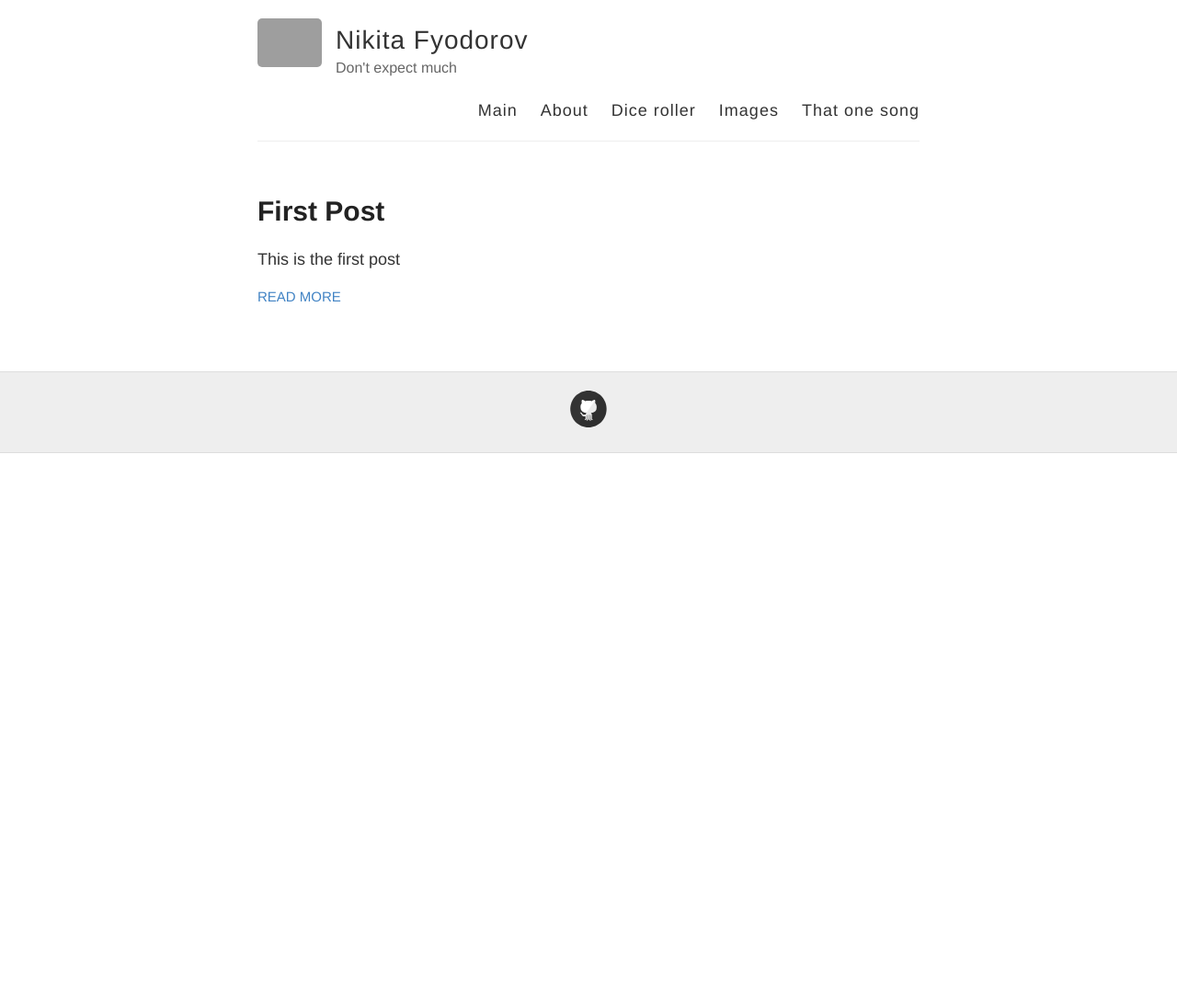
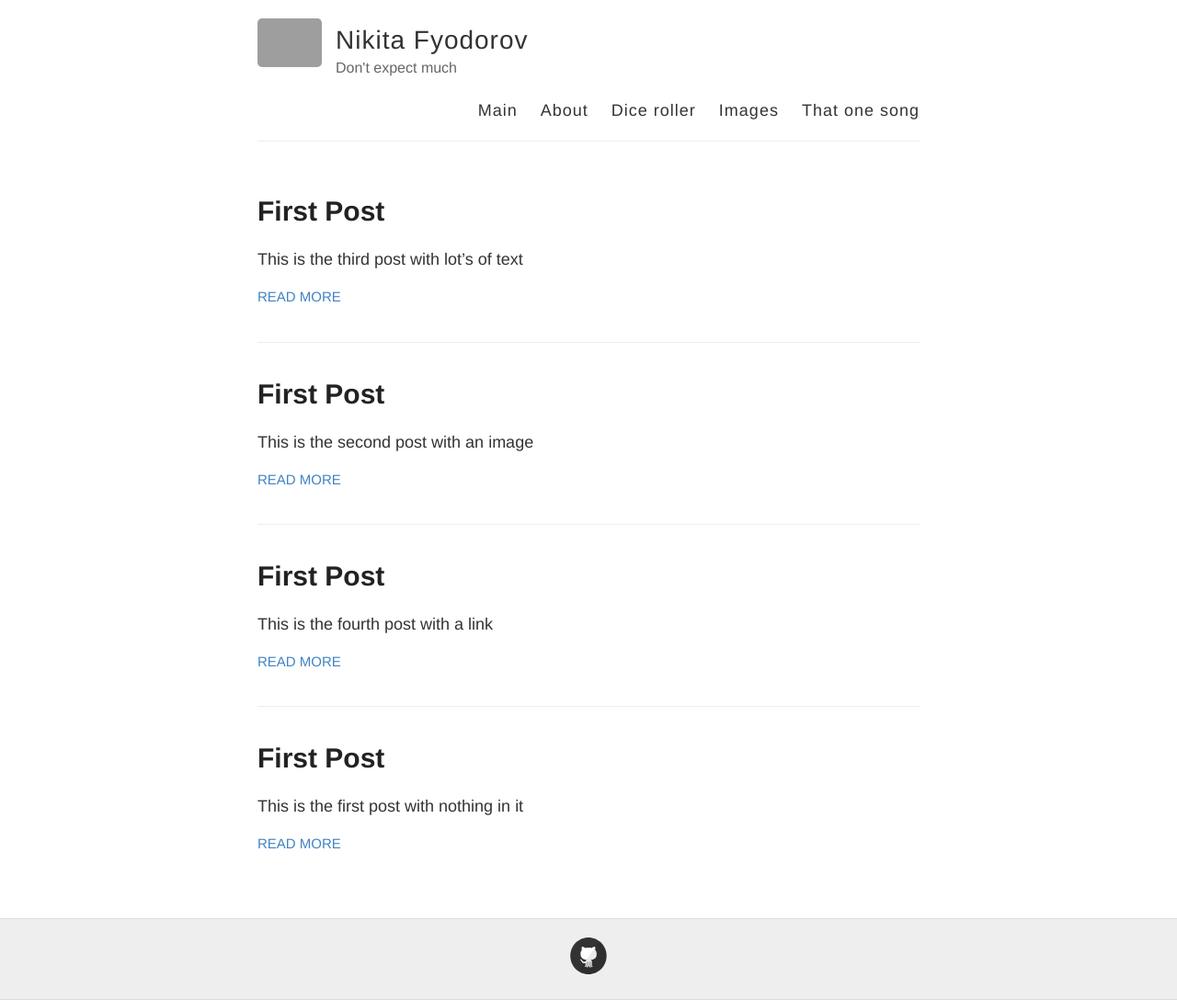
Before and after one commit to NickFyodorov/NickFyodorov.github.io, a Jekyll site: the page built from index.html, in a window 1280 px wide. Shown: the whole page at 92% size. Built offline with Jekyll 4.4.1, drawn with Linux system fonts in a browser that asks for light colours; before the commit the page ends 900 px from its top, so only the background shows below that; grey boxes are pictures that could not be loaded.

Commit message:
added more posts

```diff
--- a/_posts/2017-9-28-First-Post.md
+++ b/_posts/2017-9-28-First-Post.md
@@ -3,4 +3,4 @@ layout: post
 title: First Post
 ---
 
-This is the first post
+This is the first post with nothing in it
--- /dev/null
+++ b/_posts/2017-9-28-Fourth-Post.md
@@ -0,0 +1,8 @@
+---
+layout: post
+title: First Post
+---
+
+This is the fourth post with a link
+
+[My Repository](http://github.com/nickfyodorov.github.io)
--- /dev/null
+++ b/_posts/2017-9-28-Second-Post.md
@@ -0,0 +1,8 @@
+---
+layout: post
+title: First Post
+---
+
+This is the second post with an image
+
+![Second Post](/images/jekyll-logo.png "Jekyll Logo")
--- /dev/null
+++ b/_posts/2017-9-28-Third-Post.md
@@ -0,0 +1,27 @@
+---
+layout: post
+title: First Post
+---
+
+This is the third post with lot's of text
+
+### First paragraph
+
+Text text text text text text text text text
+ text text text text text text text text text text
+  text text text text text text text text text text
+   text text text text text text text text text text text
+
+### Second paragraph
+
+Text text text text text text text text text
+ text text text text text text text text text text
+  text text text text text text text text text text
+   text text text text text text text text text text text
+
+### Third paragraph
+
+Text text text text text text text text text
+ text text text text text text text text text text
+  text text text text text text text text text text
+   text text text text text text text text text text text
```
